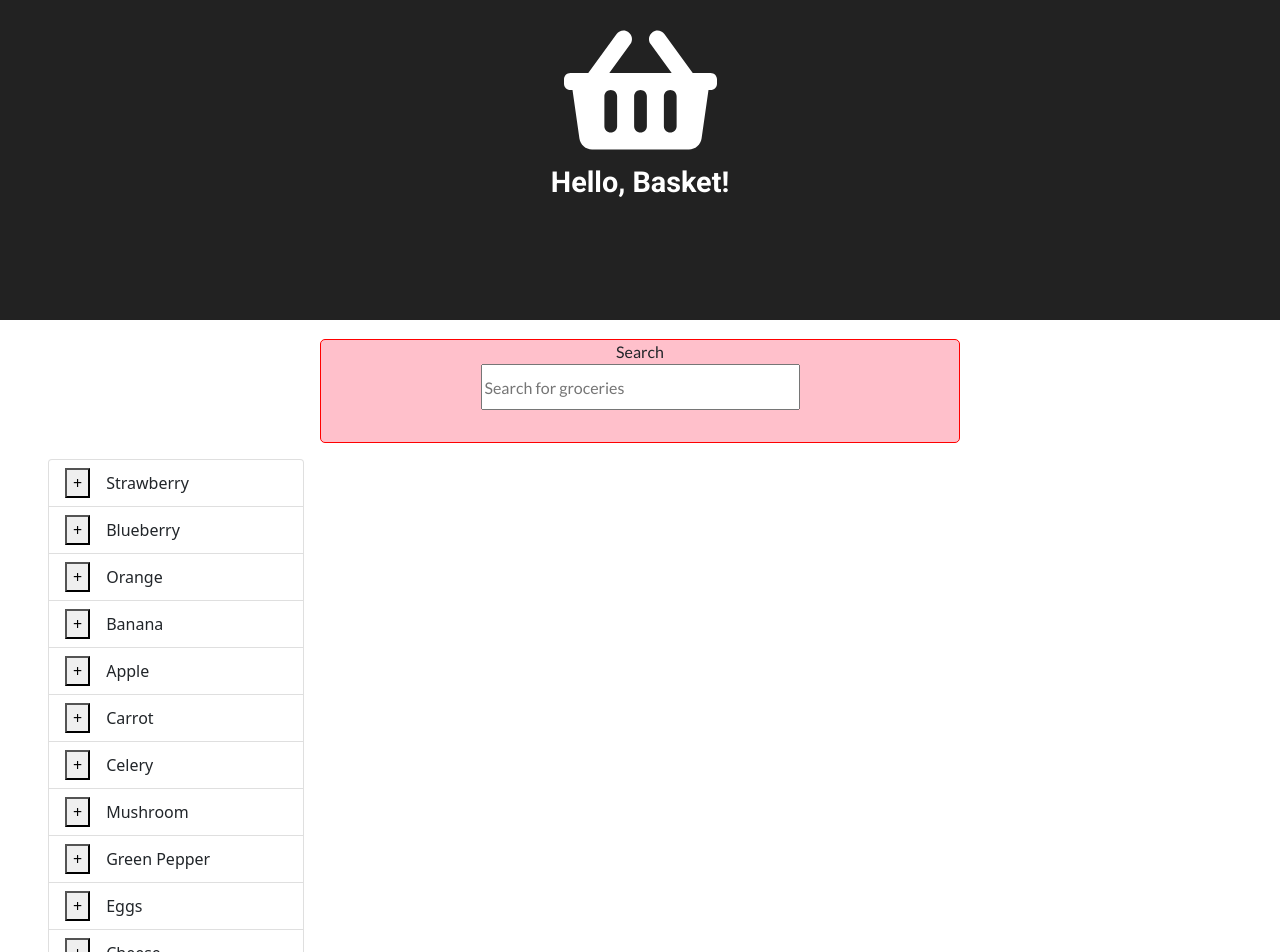
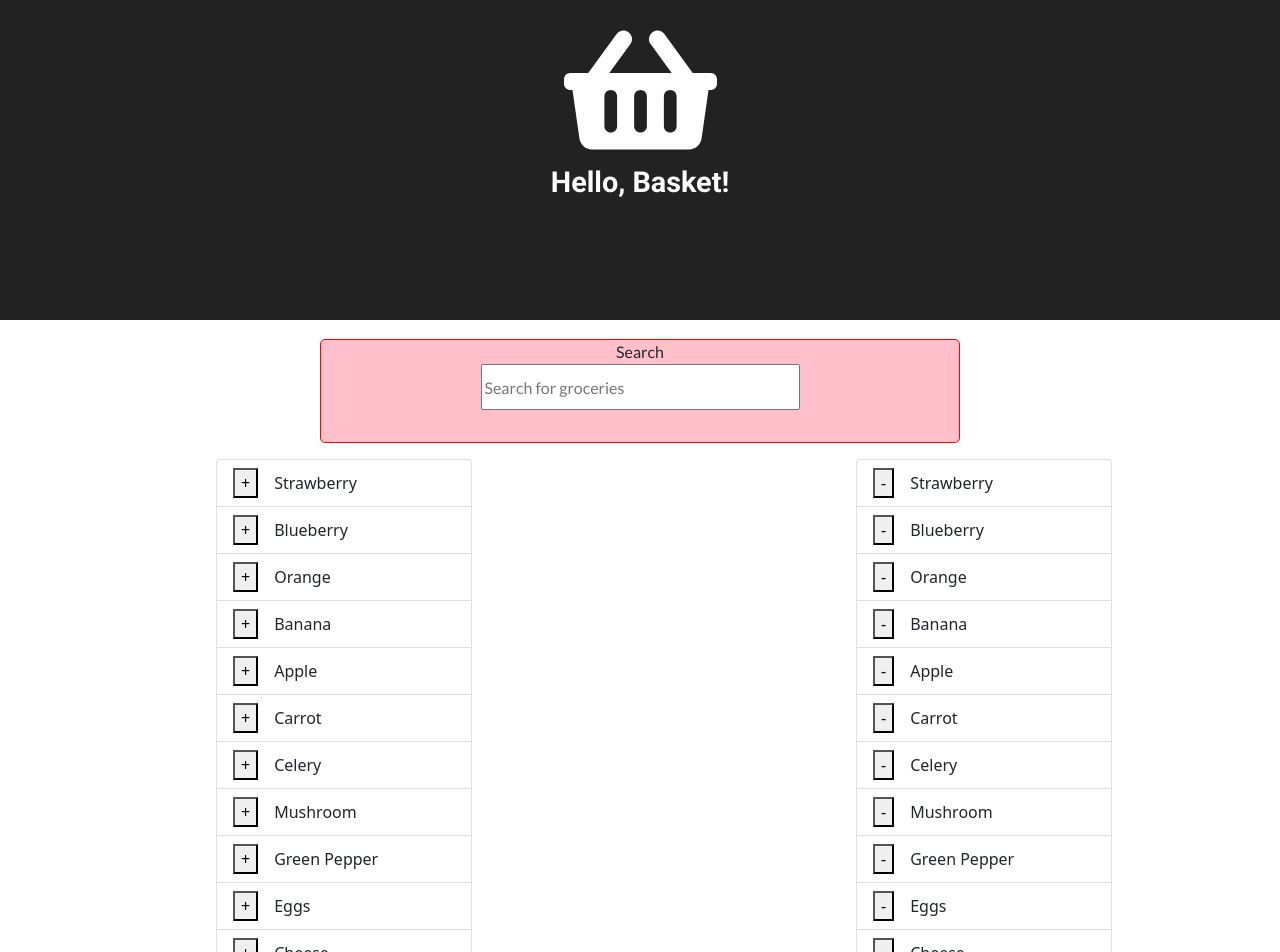
Before and after one commit to zivserphos/react-excersices, a React (Create React App) app: page / in a window 1280 px wide. Shown: the top 952 px of the page. Built offline with nearby package versions, Linux system fonts and the light colour scheme.

Commit message:
change the button sign according to list type

```diff
--- a/src/App.js
+++ b/src/App.js
@@ -3,17 +3,16 @@ import Greetings from "./Greetings";
 import Footer from "./components/footer/Footer";
 import Header from "./components/Header/Header";
 import Basket from "./components/main/Basket";
-import Search from "./components/main/Search";
+import Search from "./components/main/main";
 import Groceries from "./components/main/groceries";
 import "bootstrap/dist/css/bootstrap.min.css";
+import Main from "./components/main/main";
 
 function App() {
   return (
     <div className="App">
       <Header />
-      <Search />
-      <Groceries />
-      <Basket />
+      <Main />
     </div>
   );
 }
--- a/src/components/main/Basket.js
+++ b/src/components/main/Basket.js
@@ -21,7 +21,7 @@ class Basket extends Component {
   }
 
   render() {
-    return <Groceries className="basket" />;
+    return <Groceries basket={"basket"} addOrRemoveOne={true} />;
   }
 }
 
--- a/src/components/main/Search.js
+++ /dev/null
@@ -1,21 +0,0 @@
-import React, { Component } from "react";
-import { FontAwesomeIcon } from "@fortawesome/react-fontawesome";
-import { faShoppingBasket } from "@fortawesome/free-solid-svg-icons";
-import "./main.scss";
-
-class Search extends Component {
-  // eslint-disable-next-line no-useless-constructor
-  constructor(props) {
-    super(props);
-  }
-  render() {
-    return (
-      <div id="search">
-        Search
-        <input placeholder="Search for groceries" id="searchBar" />
-      </div>
-    );
-  }
-}
-
-export default Search;
--- a/src/components/main/groceries.js
+++ b/src/components/main/groceries.js
@@ -21,13 +21,19 @@ class Groceries extends Component {
         "Butter",
         "Chicken",
       ],
+      classItem: this.props.basket || "",
+      addOrRemoveOne: !this.props.addOrRemoveOne,
     };
   }
   render() {
+    console.log(this.state.addOrRemoveOne);
     return (
-      <ul className="list-group">
+      <ul className={`list-group ${this.state.classItem || ""}`}>
         {this.state.items.map((item) => (
-          <GrocerieItem item={item} button={true} />
+          <GrocerieItem
+            item={item}
+            addOrRemoveOne={this.state.addOrRemoveOne}
+          />
         ))}
       </ul>
     );
@@ -38,13 +44,13 @@ class GrocerieItem extends Component {
   constructor(props) {
     super(props);
     this.state = {
-      Isbutton: props.button,
+      addOrRemoveOne: props.addOrRemoveOne || null,
     };
   }
   render() {
     return (
       <li className="list-group-item">
-        {this.state.Isbutton && <Button />}
+        <Button addOrRemoveOne={this.state.addOrRemoveOne} />
         {this.props.item}
       </li>
     );
@@ -55,11 +61,16 @@ class Button extends Component {
   constructor(props) {
     super(props);
     this.state = {
-      button: <button className="button">+</button>,
+      addOrRemoveOne: !this.props.addOrRemoveOne,
     };
   }
   render() {
-    return this.state.button;
+    return (
+      <button className="button">
+        {" "}
+        {this.state.addOrRemoveOne ? "-" : "+"}
+      </button>
+    );
   }
 }
 
--- /dev/null
+++ b/src/components/main/main.js
@@ -0,0 +1,29 @@
+import React, { Component } from "react";
+import { FontAwesomeIcon } from "@fortawesome/react-fontawesome";
+import { faShoppingBasket } from "@fortawesome/free-solid-svg-icons";
+import "./main.scss";
+import Groceries from "./groceries";
+import Basket from "./Basket";
+
+class Main extends Component {
+  // eslint-disable-next-line no-useless-constructor
+  constructor(props) {
+    super(props);
+  }
+  render() {
+    return (
+      <div id="main">
+        <div id="search">
+          Search
+          <input placeholder="Search for groceries" id="searchBar" />
+        </div>
+        <div id="groceriesShopping">
+          <Groceries />
+          <Basket />
+        </div>
+      </div>
+    );
+  }
+}
+
+export default Main;
--- a/src/components/main/main.scss
+++ b/src/components/main/main.scss
@@ -29,3 +29,16 @@
 .button {
     margin-right: 1rem;
 }
+
+#main {
+    justify-content: space-around;
+}
+
+#groceriesShopping {
+    justify-content: space-around;
+    display: flex;
+}
+
+.basket {
+    justify-content: right;
+}
```
